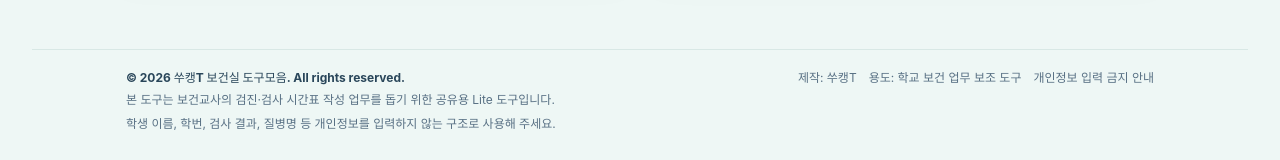
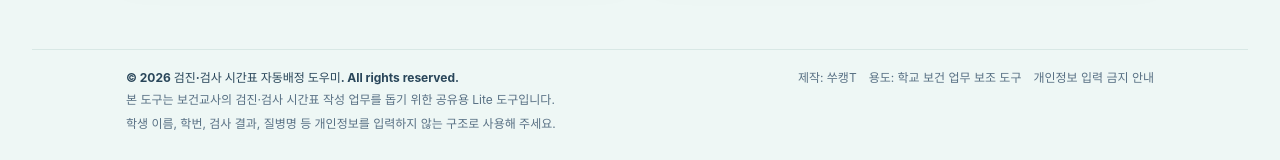
Before and after one commit to sungandi86-max/school-health-check-scheduler, a React (Vite) app: page / in a window 1280 px wide. Shown: the part 611-771 px from the top of the page. Built offline with nearby package versions, Linux system fonts and the light colour scheme.

Commit message:
Fix-public-entry-screen-and-app-title

```diff
--- a/index.html
+++ b/index.html
@@ -3,7 +3,8 @@
   <head>
     <meta charset="UTF-8" />
     <meta name="viewport" content="width=device-width, initial-scale=1.0" />
-    <title>소변검사 교실 기준 시간표 자동배정</title>
+    <meta name="description" content="소변검사와 결핵검진 시간표를 학교 일과표, 업체 검사 가능 시간, 수업 시간표를 기준으로 자동 배정합니다." />
+    <title>검진·검사 시간표 자동배정 도우미</title>
   </head>
   <body>
     <div id="root"></div>
--- a/src/App.tsx
+++ b/src/App.tsx
@@ -26,7 +26,7 @@ import {
   URINE_BLOCKED_KEYWORDS,
   URINE_CAUTION_KEYWORDS,
 } from './lib/defaultData';
-import { clearAppData, loadAppData, saveAppData } from './lib/storage';
+import { clearAppData, getStoredAppDataInfo, loadAppData, saveAppData } from './lib/storage';
 import {
   createFullTable,
   createLabTable,
@@ -58,16 +58,27 @@ const CATEGORIES: LocationCategory[] = ['일반교실', '특별실', '선택과
 const DIVISION_HANDLINGS: DivisionHandling[] = ['자동제외', '장소반영'];
 const VENUE_RESTRICTION_MODES: VenueRestrictionMode[] = ['가능', '주의', '불가'];
 const VENUE_WEEKDAYS: VenueRestrictionWeekday[] = ['auto', '월', '화', '수', '목', '금'];
+const APP_TITLE = '검진·검사 시간표 자동배정 도우미';
+const NEW_SCHEDULE_WARNING = '새 시간표를 만들면 현재 입력 화면은 초기화됩니다. 기존 데이터는 JSON 백업 후 진행하는 것을 권장합니다. 계속하시겠습니까?';
+const RESET_STORAGE_WARNING = '브라우저에 저장된 검사 조건, 시간표, 분반자료, 장소 제한, 자동배정 결과가 모두 삭제됩니다. 계속하시겠습니까?';
 
 export function App() {
-  const [data, setData] = useState<AppData>(() => loadAppData());
+  const [data, setData] = useState<AppData>(() => loadAppData({ startAtTypeSelect: true }));
   const [activeTab, setActiveTab] = useState('dashboard');
   const [showTypeConfirm, setShowTypeConfirm] = useState(false);
+  const [storedInfo, setStoredInfo] = useState(() => getStoredAppDataInfo());
+  const [entryNotice, setEntryNotice] = useState('');
   const [validationMessages, setValidationMessages] = useState<string[]>([]);
   const fileRef = useRef<HTMLInputElement>(null);
 
   useEffect(() => {
+    document.title = APP_TITLE;
+  }, []);
+
+  useEffect(() => {
+    if (!data.hasSelectedExamType) return;
     saveAppData(data);
+    setStoredInfo(getStoredAppDataInfo());
   }, [data]);
 
   const manualRows = useMemo(
@@ -99,35 +110,54 @@ export function App() {
   const setSettings = (settings: ExamSettings) => setData((prev) => ({ ...prev, settings, needsReschedule: true }));
   const guideText = getGuideText(data.settings.examType);
   const mode = getModeCopy(data.settings.examType);
-  const selectExamType = (examType: ExamType) => {
-    const template = data.templates.find((item) => item.examType === examType);
-    const keywordSet = examType === 'tb' ? data.keywordSets.tb : data.keywordSets.urine;
-    setData((prev) => ({
-      ...prev,
-      ...(template ? structuredClone(template.data) : {}),
+  const startFreshExamType = (examType: ExamType) => {
+    const fresh = createDefaultData();
+    const keywordSet = examType === 'tb' ? fresh.keywordSets.tb : fresh.keywordSets.urine;
+    setData({
+      ...fresh,
       settings: {
-        ...(template ? structuredClone(template.data.settings) : prev.settings),
+        ...fresh.settings,
         examType,
         blockedKeywords: keywordSet.blockedKeywords,
         cautionKeywords: keywordSet.cautionKeywords,
       },
-      activeTemplateId: template?.id ?? '',
+      activeTemplateId: '',
       hasSelectedExamType: true,
-    }));
+    });
     setActiveTab('settings');
+    setEntryNotice('');
+  };
+  const selectExamType = (examType: ExamType) => {
+    if (storedInfo.exists && !window.confirm(NEW_SCHEDULE_WARNING)) return;
+    startFreshExamType(examType);
+  };
+  const continueStoredWork = () => {
+    const restored = loadAppData({ startAtTypeSelect: false });
+    setData(restored);
+    setActiveTab(restored.currentView ?? 'dashboard');
+    setEntryNotice('');
+    setStoredInfo(getStoredAppDataInfo());
+  };
+  const resetStoredData = () => {
+    if (!window.confirm(RESET_STORAGE_WARNING)) return;
+    clearAppData();
+    setData(createDefaultData());
+    setActiveTab('dashboard');
+    setShowTypeConfirm(false);
+    setStoredInfo(getStoredAppDataInfo());
+    setEntryNotice('저장 데이터가 초기화되었습니다. 검사 유형을 선택해 새 시간표를 만들어 주세요.');
   };
   const confirmReselectType = () => {
     setShowTypeConfirm(true);
   };
   const reselectType = () => {
-    setData((prev) => ({ ...prev, hasSelectedExamType: false, assignments: [], judgements: [], manualOverrides: [] }));
+    setData((prev) => ({ ...prev, hasSelectedExamType: false }));
     setActiveTab('dashboard');
     setShowTypeConfirm(false);
   };
   const startNewSchedule = () => {
-    if (window.confirm('새 시간표를 만들기 위해 검사 유형 선택 화면으로 돌아갈까요?')) {
-      setData((prev) => ({ ...prev, hasSelectedExamType: false, assignments: [], judgements: [], manualOverrides: [] }));
-      setActiveTab('dashboard');
+    if (window.confirm(NEW_SCHEDULE_WARNING)) {
+      startFreshExamType(data.settings.examType);
     }
   };
   const saveCurrentTemplate = () => {
@@ -195,8 +225,7 @@ export function App() {
   };
 
   const resetExamples = () => {
-    clearAppData();
-    setData(createDefaultData());
+    resetStoredData();
   };
 
   const importBackup = (file?: File) => {
@@ -229,7 +258,16 @@ export function App() {
   };
 
   if (!data.hasSelectedExamType) {
-    return <ExamTypeSelect onSelect={selectExamType} />;
+    return (
+      <ExamTypeSelect
+        onSelect={selectExamType}
+        onContinue={continueStoredWork}
+        onReset={resetStoredData}
+        hasStoredData={storedInfo.exists}
+        versionMismatch={storedInfo.versionMismatch}
+        notice={entryNotice}
+      />
+    );
   }
 
   return (
@@ -262,9 +300,10 @@ export function App() {
         </button>
         <button className="full" onClick={confirmReselectType}>검사 유형 다시 선택</button>
         <button className="full" onClick={startNewSchedule}>새 시간표 만들기</button>
+        <button className="full" onClick={resetStoredData}>저장 데이터 초기화</button>
         <div className="sidebar-mascot">
           <OtterMascot variant="md" decorative />
-          <span>쑤캥T 보건실 도구모음</span>
+          <span>검진·검사 시간표 자동배정 도우미</span>
         </div>
       </aside>
 
@@ -495,19 +534,51 @@ function Metric({ label, value }: { label: string; value: string | number }) {
   );
 }
 
-function ExamTypeSelect({ onSelect }: { onSelect: (examType: ExamType) => void }) {
+function ExamTypeSelect({
+  onSelect,
+  onContinue,
+  onReset,
+  hasStoredData,
+  versionMismatch,
+  notice,
+}: {
+  onSelect: (examType: ExamType) => void;
+  onContinue: () => void;
+  onReset: () => void;
+  hasStoredData: boolean;
+  versionMismatch: boolean;
+  notice: string;
+}) {
   return (
     <main className="type-select-screen">
       <div className="type-select-content">
         <section className="type-hero">
           <div>
             <p className="eyebrow">학교 보건 업무 도구</p>
-            <h1>검진·검사 시간표 자동배정 도우미</h1>
+            <h1>{APP_TITLE}</h1>
             <p>소변검사와 결핵검진 시간표를 학교 일과표, 업체 검사 가능 시간, 수업 시간표를 기준으로 자동 배정합니다.</p>
             <strong className="brand-line">쑤캥T 보건실 도구모음</strong>
           </div>
           <OtterMascot variant="lg" className="type-hero-mascot" />
         </section>
+
+        {notice && <div className="action-notice">{notice}</div>}
+        {hasStoredData && (
+          <section className="card stack">
+            <h2>이전에 저장된 작업 데이터가 있습니다.</h2>
+            {versionMismatch && (
+              <p className="table-description">
+                이전 버전의 저장 데이터가 남아 있어 최신 판정 로직과 충돌할 수 있습니다. 정확한 자동배정을 위해 저장 데이터 초기화를 권장합니다.
+              </p>
+            )}
+            <div className="actions">
+              <button className="primary" onClick={onContinue}>이전 작업 이어서 하기</button>
+              <button onClick={() => window.alert('저장 데이터는 유지됩니다. 아래에서 검사 유형을 선택하면 새 시간표 시작 여부를 확인합니다.')}>새로 시작하기</button>
+              <button onClick={onReset}>저장 데이터 초기화</button>
+            </div>
+          </section>
+        )}
+
         <section className="type-card-grid">
           <div className="type-card">
             <span className="mode-pill">방문형 검사</span>
--- a/src/components/common/AppFooter.tsx
+++ b/src/components/common/AppFooter.tsx
@@ -3,7 +3,7 @@ export function AppFooter() {
     <footer className="app-footer">
       <div className="app-footer-inner">
         <div>
-          <strong>© 2026 쑤캥T 보건실 도구모음. All rights reserved.</strong>
+          <strong>© 2026 검진·검사 시간표 자동배정 도우미. All rights reserved.</strong>
           <p>본 도구는 보건교사의 검진·검사 시간표 작성 업무를 돕기 위한 공유용 Lite 도구입니다.</p>
           <p>학생 이름, 학번, 검사 결과, 질병명 등 개인정보를 입력하지 않는 구조로 사용해 주세요.</p>
         </div>
--- a/src/lib/storage.ts
+++ b/src/lib/storage.ts
@@ -2,16 +2,17 @@ import type { AppData, ExamType } from '../types';
 import { createDefaultData } from './defaultData';
 
 const STORAGE_KEY = 'urine-exam-room-scheduler:v1';
+export const APP_DATA_VERSION = '2026-06-health-check-scheduler-v3';
 const REQUIRED_BLOCKED_KEYWORDS = ['스생'];
 const MIXED_GRADE_NOTE = '혼합학년 수업 / 명렬표 확인 필요';
 
-export function loadAppData(): AppData {
+export function loadAppData(options: { startAtTypeSelect?: boolean } = {}): AppData {
   if (typeof localStorage === 'undefined') return createDefaultData();
 
   try {
     const raw = localStorage.getItem(STORAGE_KEY);
     if (!raw) return createDefaultData();
-    const parsed = JSON.parse(raw) as Partial<AppData>;
+    const parsed = JSON.parse(raw) as Partial<AppData> & { appDataVersion?: string };
     const fallback = createDefaultData();
 
     const settings = { ...fallback.settings, ...parsed.settings };
@@ -70,7 +71,9 @@ export function loadAppData(): AppData {
       activeTemplateId: typeof parsed.activeTemplateId === 'string' ? parsed.activeTemplateId : fallback.activeTemplateId,
       schoolDefaults: parsed.schoolDefaults?.daySchedule ? parsed.schoolDefaults : fallback.schoolDefaults,
       keywordSets: normalizeKeywordSets(parsed.keywordSets, fallback.keywordSets),
-      hasSelectedExamType: typeof parsed.hasSelectedExamType === 'boolean' ? parsed.hasSelectedExamType : false,
+      appDataVersion: APP_DATA_VERSION,
+      currentView: typeof parsed.currentView === 'string' ? parsed.currentView : undefined,
+      hasSelectedExamType: options.startAtTypeSelect ? false : typeof parsed.hasSelectedExamType === 'boolean' ? parsed.hasSelectedExamType : false,
       needsReschedule: typeof parsed.needsReschedule === 'boolean' ? parsed.needsReschedule : false,
     };
   } catch {
@@ -203,10 +206,25 @@ function mergeRequiredKeywords(keywords: string[]) {
   return next;
 }
 
+export function getStoredAppDataInfo() {
+  if (typeof localStorage === 'undefined') return { exists: false, versionMismatch: false };
+  const raw = localStorage.getItem(STORAGE_KEY);
+  if (!raw) return { exists: false, versionMismatch: false };
+  try {
+    const parsed = JSON.parse(raw) as { appDataVersion?: string };
+    return {
+      exists: true,
+      versionMismatch: parsed.appDataVersion !== APP_DATA_VERSION,
+    };
+  } catch {
+    return { exists: true, versionMismatch: true };
+  }
+}
+
 export function saveAppData(data: AppData) {
-  localStorage.setItem(STORAGE_KEY, JSON.stringify(data));
+  localStorage.setItem(STORAGE_KEY, JSON.stringify({ ...data, appDataVersion: APP_DATA_VERSION }));
 }
 
 export function clearAppData() {
-  localStorage.removeItem(STORAGE_KEY);
+  localStorage.clear();
 }
--- a/src/types.ts
+++ b/src/types.ts
@@ -233,6 +233,8 @@ export interface ExamTemplate {
 }
 
 export interface AppData {
+  appDataVersion?: string;
+  currentView?: string;
   settings: ExamSettings;
   locations: VisitLocation[];
   timetables: TimetableRow[];
```
Also changed, not shown: 1 other file (tests, documents, lock files or other folders).
